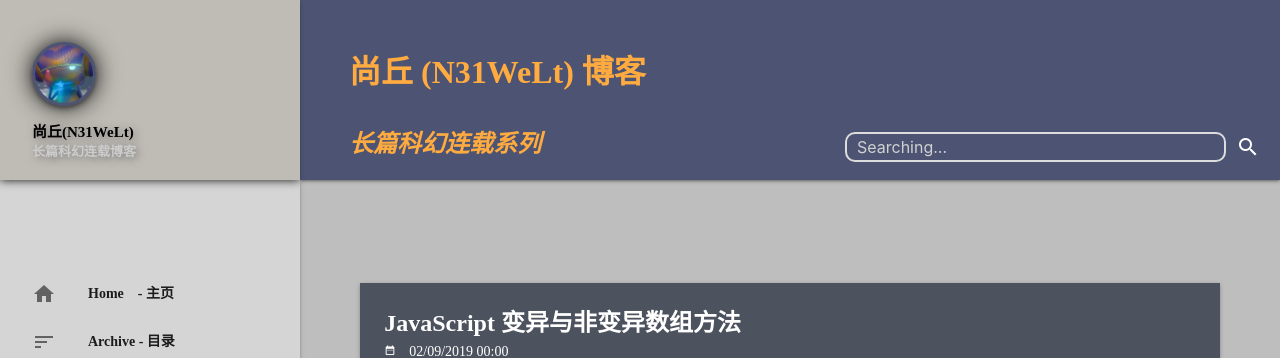
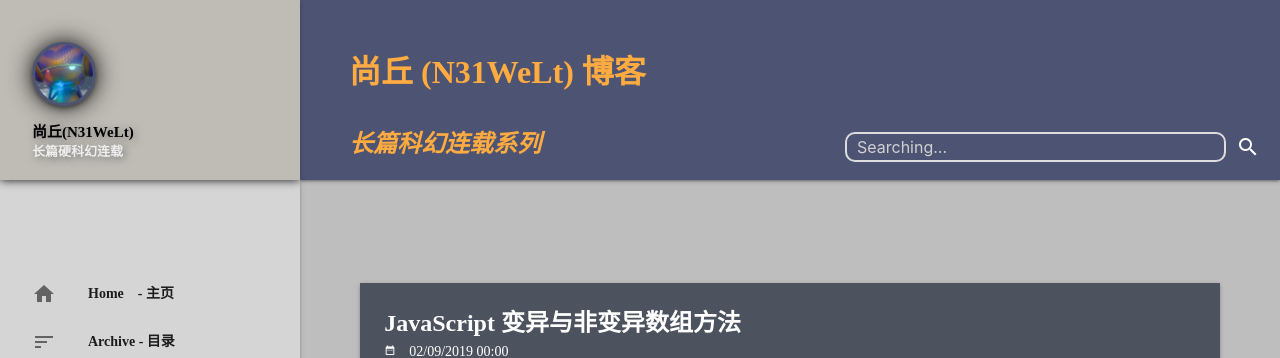
Before and after one commit to keepwalk/keepwalk.github.io, a Jekyll site: the page built from index.html, in a window 1280 px wide. Shown: the top 358 px of the page. Built offline with Jekyll 4.4.1, drawn with Linux system fonts in a browser that asks for light colours; the list of posts is cut into pages by our own code; comment, search, counter and statistics services are not loaded.

Commit message:
Update header.html

```diff
--- a/_includes/header.html
+++ b/_includes/header.html
@@ -108,7 +108,7 @@
                         <img class="circle z-depth-2" src="/assets/img/user.png" width="64" style="-webkit-filter: drop-shadow(0px 0px 12px #111); filter: drop-shadow(0px 0px 12px #111);" />
                     </a>
                     <div class="black-text user-info" >
-                        <b> {{site.user}}(N31WeLt)</b><br><font size="2"><b><font color="#CCCCCC">长篇科幻连载博客</font></b></font>
+                        <b> {{site.user}}(N31WeLt)</b><br><font size="2"><b><font color="#EEEEEE">长篇硬科幻连载</font></b></font>
 
 
                         <!-- {{site.user_email}} -->
```
